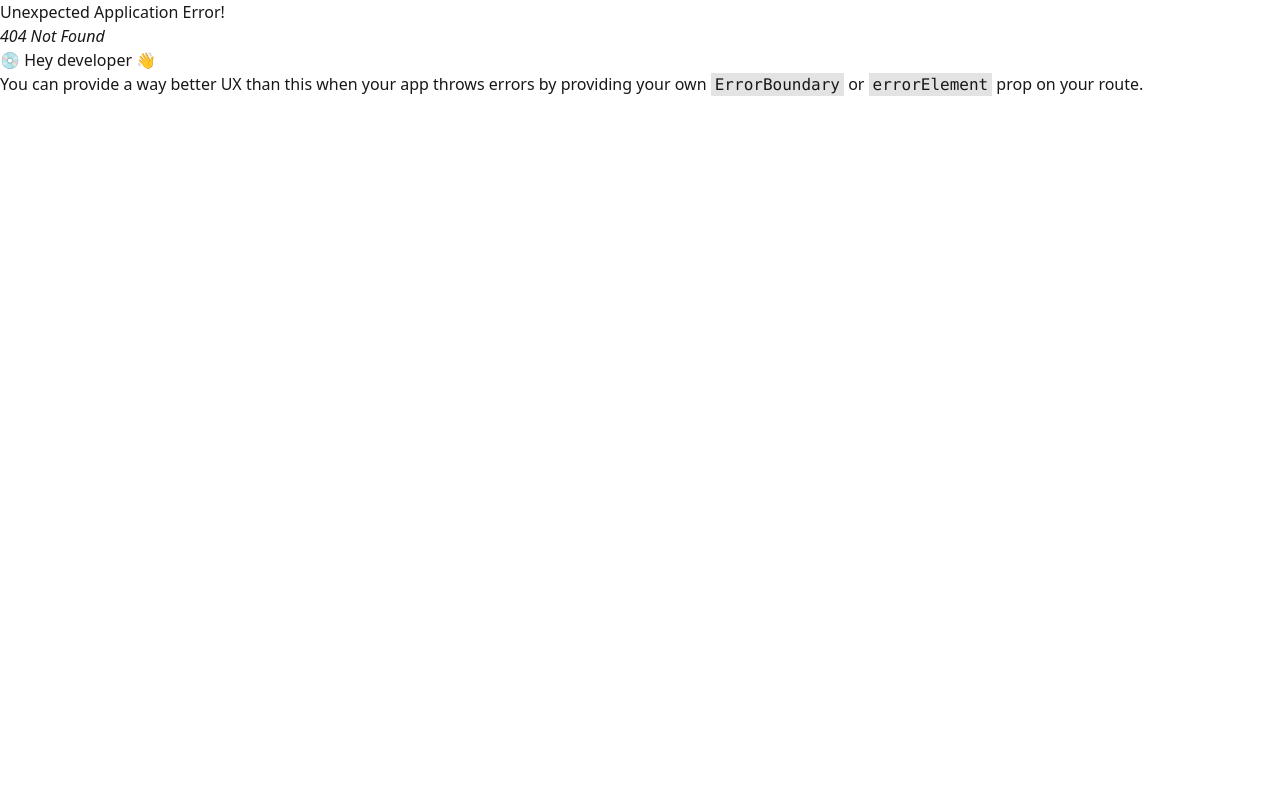
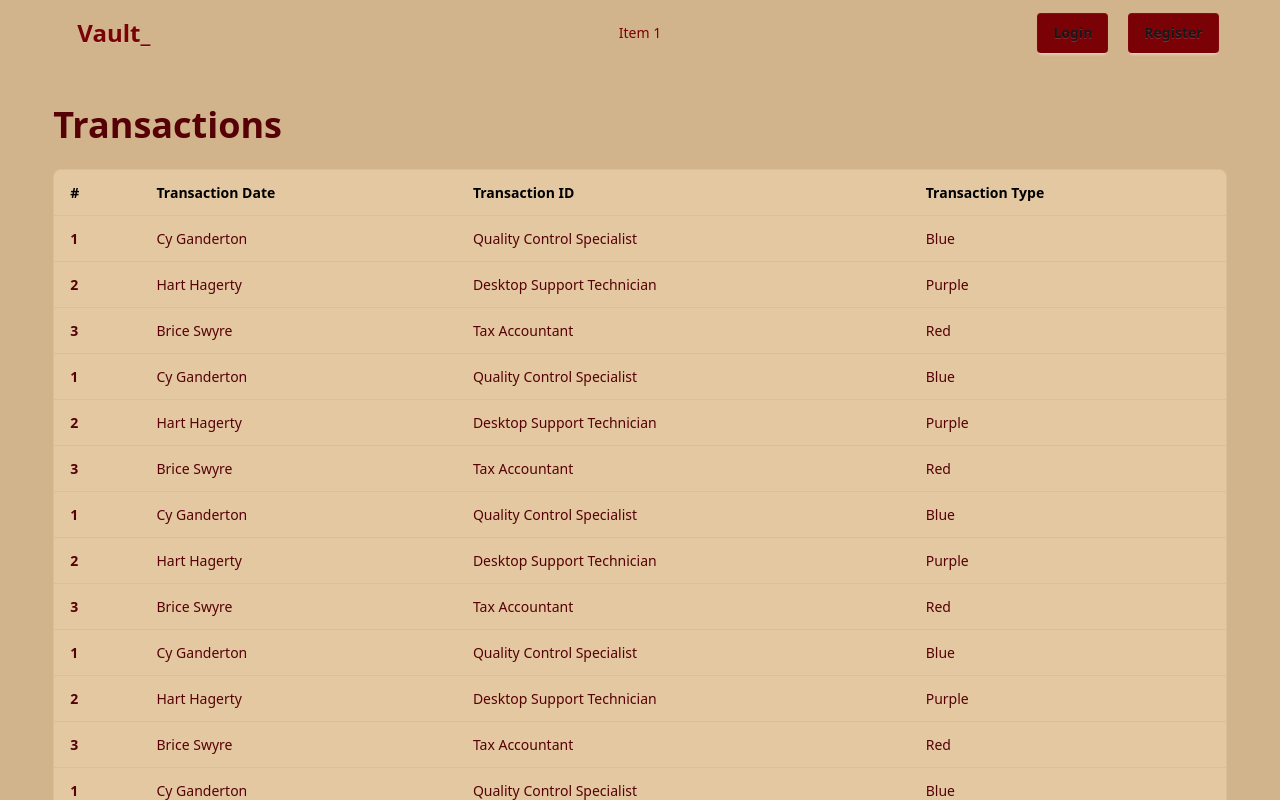
Before and after one commit to Irenity0/vault-client, a React (Vite) app: page /user-transactions in a window 1280 px wide. Before the commit this address had no page. Shown: the top 800 px of the page. Built offline with nearby package versions, Linux system fonts and the light colour scheme.

Commit message:
user transaction page UI done

```diff
--- /dev/null
+++ b/src/pages/Transaction_Pages/UserTransactions.jsx
@@ -0,0 +1,133 @@
+const UserTransactions = () => {
+    return (
+        <>
+        <section className="min-h-screen text-[#560106] w-11/12 mx-auto py-10">
+            <h1 className="text-[#560106] font-extrabold text-4xl mr-4">Transactions</h1><br />
+
+            {/* table */}
+            <div className="overflow-x-auto rounded-box border border-base-content/5 bg-[#e4c8a2]">
+              <table className="table">
+                {/* head */}
+                <thead className="text-black">
+                  <tr>
+                    <th>#</th>
+                    <th>Transaction Date</th>
+                    <th>Transaction ID</th>
+                    <th>Transaction Type</th>
+                  </tr>
+                </thead>
+                <tbody>
+                  {/* row 1 */}
+                  <tr>
+                    <th>1</th>
+                    <td>Cy Ganderton</td>
+                    <td>Quality Control Specialist</td>
+                    <td>Blue</td>
+                  </tr>
+                  {/* row 2 */}
+                  <tr>
+                    <th>2</th>
+                    <td>Hart Hagerty</td>
+                    <td>Desktop Support Technician</td>
+                    <td>Purple</td>
+                  </tr>
+                  {/* row 3 */}
+                  <tr>
+                    <th>3</th>
+                    <td>Brice Swyre</td>
+                    <td>Tax Accountant</td>
+                    <td>Red</td>
+                  </tr>
+                  {/* row 1 */}
+                  <tr>
+                    <th>1</th>
+                    <td>Cy Ganderton</td>
+                    <td>Quality Control Specialist</td>
+                    <td>Blue</td>
+                  </tr>
+                  {/* row 2 */}
+                  <tr>
+                    <th>2</th>
+                    <td>Hart Hagerty</td>
+                    <td>Desktop Support Technician</td>
+                    <td>Purple</td>
+                  </tr>
+                  {/* row 3 */}
+                  <tr>
+                    <th>3</th>
+                    <td>Brice Swyre</td>
+                    <td>Tax Accountant</td>
+                    <td>Red</td>
+                  </tr>
+                  {/* row 1 */}
+                  <tr>
+                    <th>1</th>
+                    <td>Cy Ganderton</td>
+                    <td>Quality Control Specialist</td>
+                    <td>Blue</td>
+                  </tr>
+                  {/* row 2 */}
+                  <tr>
+                    <th>2</th>
+                    <td>Hart Hagerty</td>
+                    <td>Desktop Support Technician</td>
+                    <td>Purple</td>
+                  </tr>
+                  {/* row 3 */}
+                  <tr>
+                    <th>3</th>
+                    <td>Brice Swyre</td>
+                    <td>Tax Accountant</td>
+                    <td>Red</td>
+                  </tr>
+                  {/* row 1 */}
+                  <tr>
+                    <th>1</th>
+                    <td>Cy Ganderton</td>
+                    <td>Quality Control Specialist</td>
+                    <td>Blue</td>
+                  </tr>
+                  {/* row 2 */}
+                  <tr>
+                    <th>2</th>
+                    <td>Hart Hagerty</td>
+                    <td>Desktop Support Technician</td>
+                    <td>Purple</td>
+                  </tr>
+                  {/* row 3 */}
+                  <tr>
+                    <th>3</th>
+                    <td>Brice Swyre</td>
+                    <td>Tax Accountant</td>
+                    <td>Red</td>
+                  </tr>
+                  {/* row 1 */}
+                  <tr>
+                    <th>1</th>
+                    <td>Cy Ganderton</td>
+                    <td>Quality Control Specialist</td>
+                    <td>Blue</td>
+                  </tr>
+                  {/* row 2 */}
+                  <tr>
+                    <th>2</th>
+                    <td>Hart Hagerty</td>
+                    <td>Desktop Support Technician</td>
+                    <td>Purple</td>
+                  </tr>
+                  {/* row 3 */}
+                  <tr>
+                    <th>3</th>
+                    <td>Brice Swyre</td>
+                    <td>Tax Accountant</td>
+                    <td>Red</td>
+                  </tr>
+                </tbody>
+              </table>
+            </div>
+        </section>
+        </>
+    );
+};
+
+export default UserTransactions;
--- a/src/routes/router.jsx
+++ b/src/routes/router.jsx
@@ -8,6 +8,7 @@ import CashOutPage from "../pages/CashOutPage";
 import UserDashboard from "../pages/Dashboards/UserDashboard";
 import AgentDashboard from "../pages/Dashboards/AgentDashboard";
 import AdminDashboard from "../pages/Dashboards/AdminDashboard";
+import UserTransactions from "../pages/Transaction_Pages/UserTransactions";
 
 const router = createBrowserRouter([
   {
@@ -41,6 +42,10 @@ const router = createBrowserRouter([
       {
         path: 'cash-out',
         element: <CashOutPage/>
+      },
+      {
+        path: 'user-transactions',
+        element: <UserTransactions/>
       }
     ]
   }
```
